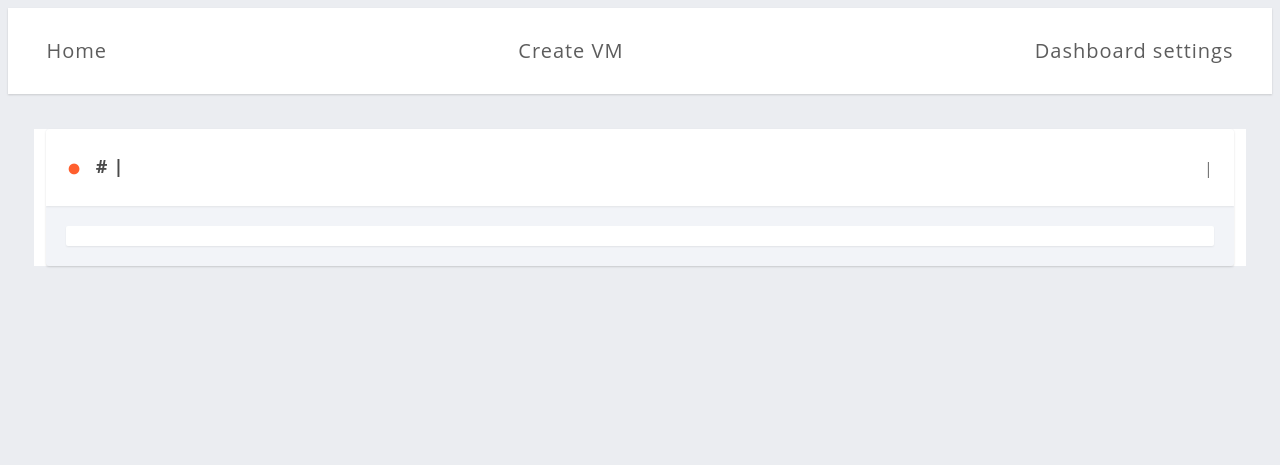
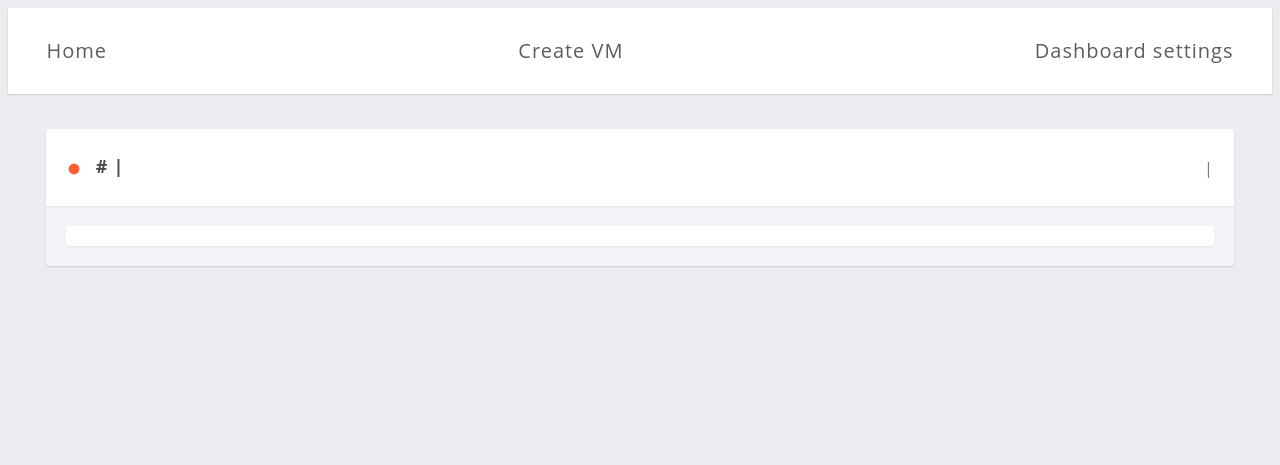
Before and after one commit to CamTosh/VirtDashboard, a Flask app: template templates/vm.html in a window 1280 px wide. Shown: the top 465 px of the page. Run offline with Flask 2, Linux system fonts and the light colour scheme; the template is opened without the code that fills it, so the values that code supplies are empty.

Commit message:
fix missing

```diff
--- a/static/css/main.css
+++ b/static/css/main.css
@@ -20,7 +20,6 @@ a {
 	padding: 0 1vw;
 	max-width: 1200px;
 	max-width: calc(1200px + 1vw);
-	background-color: #fff;
 }
 
 /* HEADER */
```
Also changed, not shown: dashboard.png (added).
